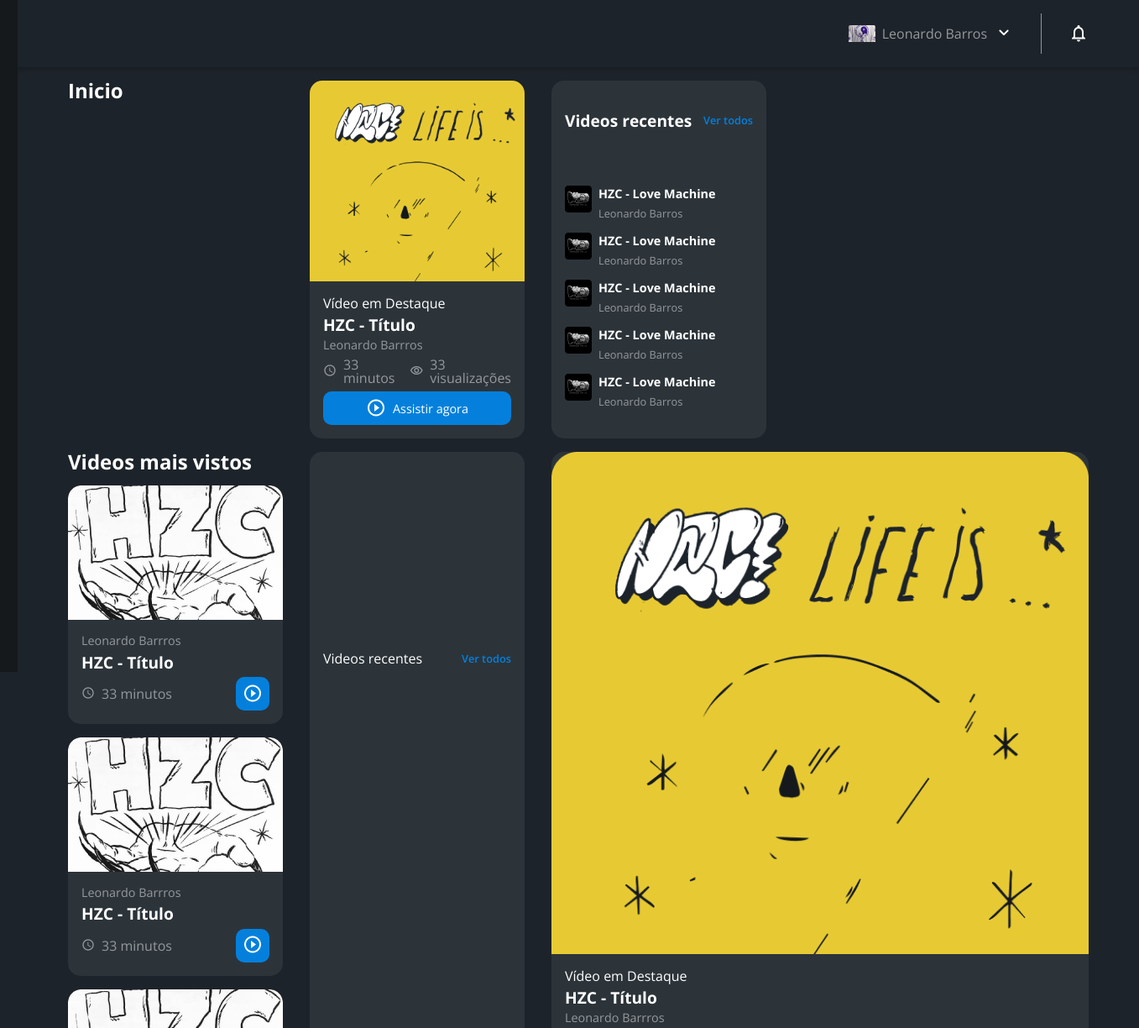
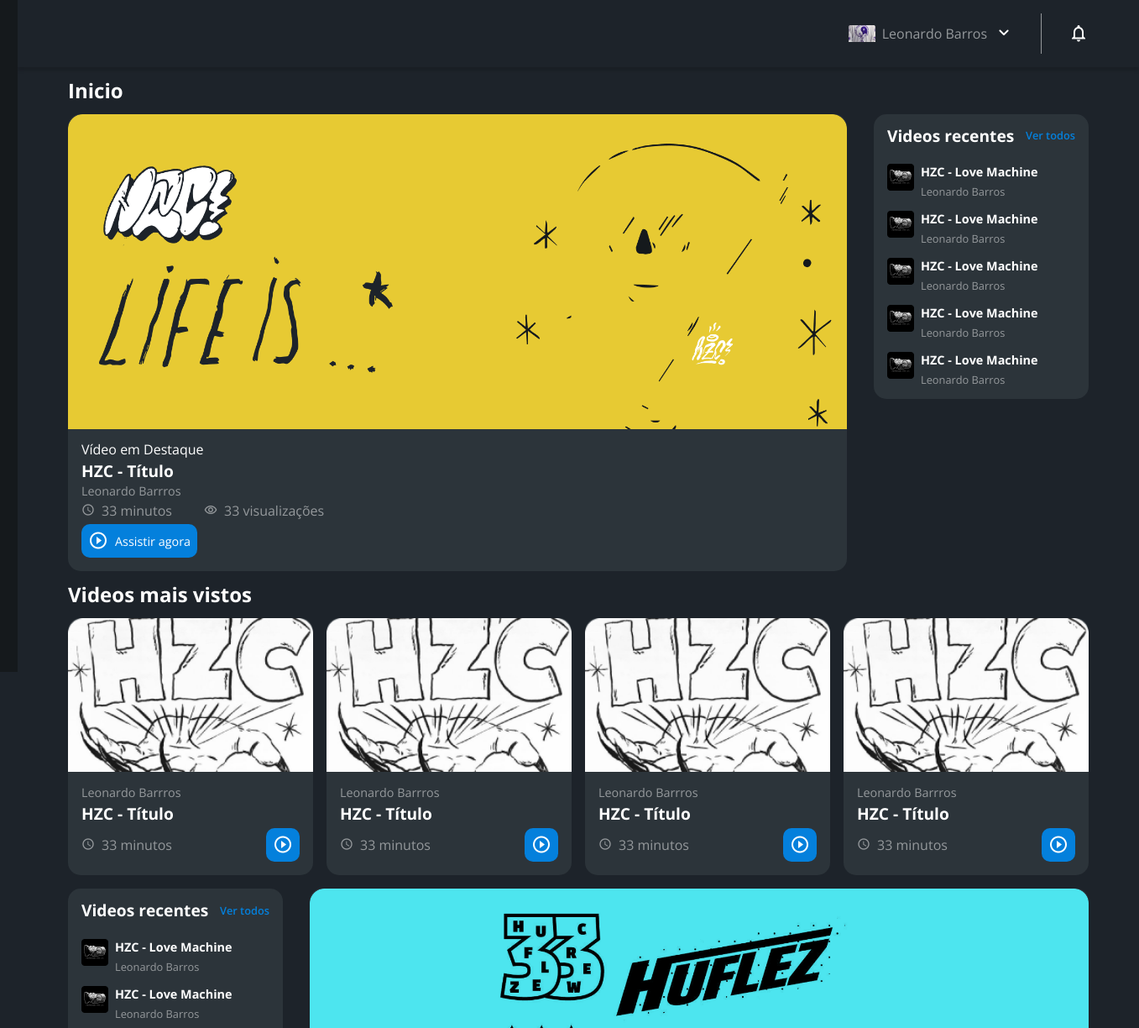
Before and after one commit to leonardofariasbarros/alura-flex-e-grid-main, a plain HTML site: page index.html in a window 1536 px wide. Shown: the top 1224 px of the page at 84% size, 179-1536 px from the left. Drawn offline with nearby package versions, Linux system fonts and the light colour scheme.

Commit message:
feat: finalizando projeto

```diff
--- a/assets/css/estilos.css
+++ b/assets/css/estilos.css
@@ -98,7 +98,6 @@ body {
     background-color: #15191C;
     width: 75vw;
     height: 100vh;
-
     position: absolute;
     left: -100vw;
     transition: .25s;
@@ -192,11 +191,21 @@ body {
     .principal {
         display: grid;
         grid-template-columns: auto 1fr auto;
+        grid-template-areas:
+            "titulo-pagina titulo-pagina titulo-pagina"
+            "destaque-video destaque-video videos-recentes"
+            "secao-videos secao-videos secao-videos"
+            "produtos-recentes destaque-produtos destaque-produtos"
+            "secao-produtos secao-produtos secao-produtos"
+        ;
         column-gap: 32px;
         padding: 16px 60px;
         grid-column: 2;
     }
 
+    .titulo-secao {
+        grid-column: span 4;
+    }
 }
 
 .cartao {
@@ -204,6 +213,10 @@ body {
     border-radius: 15px;
     overflow: hidden;
     background-color: #2C343A;
+}
+
+.cartao__imagem--desktop {
+    display: none;
 }
 
 .carta--destaque {
@@ -280,6 +293,23 @@ body {
 }
 
 @media screen and (min-width: 1440px) {
+    .cartao--destaque {
+        margin-bottom: 0;
+    }
+
+    .cartao__imagem--mobile {
+        display: none;
+    }
+
+    .cartao__imagem--desktop {
+        display: block;
+    }
+
+    .cartao__botao--destaque {
+        grid-column: auto;
+        padding: 6px 8px;
+    }
+
     .cartao--recentes {
         display: grid;
         grid-template-columns: auto auto;
@@ -288,6 +318,7 @@ body {
         width: 256px;
         padding: 16px;
         box-sizing: border-box;
+        align-self: flex-start;
     }
 
     .cartao--recentes .cartao__titulo {
@@ -330,8 +361,37 @@ body {
     }
 }
 
-
 .secao {
     display: grid;
     gap: 16px;
 }
+
+@media screen and (min-width: 1440px) {
+    .secao {
+        grid-template-columns: repeat(4, 1fr);
+    }
+
+    .destaque-video {
+        grid-area:  destaque-video;
+    }
+
+    .videos-recentes {
+        grid-area: videos-recentes;
+    }
+
+    .secao-videos {
+        grid-area: secao-videos;
+    }
+
+    .destaque-produtos {
+        grid-area: destaque-produtos;
+    }
+
+    .produtos-recentes {
+        grid-area: produtos-recentes;
+    }
+
+    .secao-produtos {
+        grid-area: secao-produtos
+    }
+}
--- a/index.html
+++ b/index.html
@@ -1,6 +1,5 @@
 <!DOCTYPE html>
 <html lang="en">
-
 <head>
     <meta charset="UTF-8">
     <meta http-equiv="X-UA-Compatible" content="IE=edge">
@@ -12,7 +11,6 @@
     <link rel="stylesheet" href="assets/css/reset.css">
     <link rel="stylesheet" href="assets/css/estilos.css">
 </head>
-
 <body>
     <header class="cabecalho">
         <button class="cabecalho__menu" aria-label="Menu"><i></i></button>
@@ -20,7 +18,6 @@
         <p class="cabecalho__perfil">Leonardo Barros</p>
         <button class="cabecalho__notificacao" aria-label="Notificação"><i></i></button>
     </header>
-
     <nav class="menu-lateral">
         <img src="assets/img/logo.svg" alt="Logotipo da HZC" class="menu-lateral__logo" style="align-self: center;">
         <a href="#" class="menu-lateral__link menu-lateral__link--inicio menu-lateral__link--ativo">ínicio</a>
@@ -32,8 +29,9 @@
     </nav>
     <main class="principal">
         <h2 class="titulo-pagina">Inicio</h2>
-        <article class="cartao cartao--destaque">
-            <img src="assets/img/banner-mobile_1.png" alt="Banner do Cartao" class="cartao__imagem">
+        <article class="cartao cartao--destaque destaque-video">
+            <img src="assets/img/banner-mobile_1.png" alt="Banner do Cartao" class="cartao__imagem cartao__imagem--mobile">
+            <img src="assets/img/banner_1.png" alt="Banner do Cartao" class="cartao__imagem cartao__imagem--desktop">
             <div class="cartao__conteudo">
                <p class="cartao__destaque">Vídeo em Destaque</p>
                <h3 class="cartao__titulo">HZC - Título</h3>
@@ -43,7 +41,7 @@
                <button class="cartao__botao cartao__botao--play cartao__botao--destaque">Assistir agora</button>
             </div>
         </article>
-        <article class="cartao cartao--recentes">
+        <article class="cartao cartao--recentes videos-recentes">
             <h3 class="cartao__titulo">Videos recentes</h3>
             <a href="#" class="cartao__link">Ver todos</a>
             <ul class="cartao__lista">
@@ -74,7 +72,7 @@
                 </li>
             </ul>
         </article>
-        <section class="secao">
+        <section class="secao secao-videos">
             <h3 class="titulo-secao">Videos mais vistos</h3>
             <article class="cartao">
                 <img src="assets/img/video_1.png" alt="Vídeo" class="cartao__imagem">
@@ -113,8 +111,8 @@
                 </div>
             </article>
         </section>
-        <article class="cartao cartao--recentes">
-            <h3 class="caratao__titulo">Videos recentes</h3>
+        <article class="cartao cartao--recentes produtos-recentes">
+            <h3 class="cartao__titulo">Videos recentes</h3>
             <a href="#" class="cartao__link">Ver todos</a>
             <ul class="cartao__lista">
                 <li class="cartao__item">
@@ -144,8 +142,9 @@
                 </li>
             </ul>
         </article>
-        <article class="cartao carta--destaque">
-            <img src="assets/img/banner-mobile_1.png" alt="Banner do Cartao" class="cartao__imagem">
+        <article class="cartao cartao--destaque destaque-produtos">
+            <img src="assets/img/banner-mobile_2.png" alt="Banner do Cartao" class="cartao__imagem cartao__imagem--mobile">
+            <img src="assets/img/banner_2.png" alt="Banner do Cartao" class="cartao__imagem cartao__imagem--desktop">
             <div class="cartao__conteudo">
                <p class="cartao__destaque">Vídeo em Destaque</p>
                <h3 class="cartao__titulo">HZC - Título</h3>
@@ -155,7 +154,7 @@
                <button class="cartao__botao cartao__botao--play cartao__botao--destaque">Assistir agora</button>
             </div>
         </article>
-        <section class="secao">
+        <section class="secao secao-produtos">
             <h3 class="titulo-secao">Videos mais vistos</h3>
             <article class="cartao">
                 <img src="assets/img/video_1.png" alt="Vídeo" class="cartao__imagem">
```
